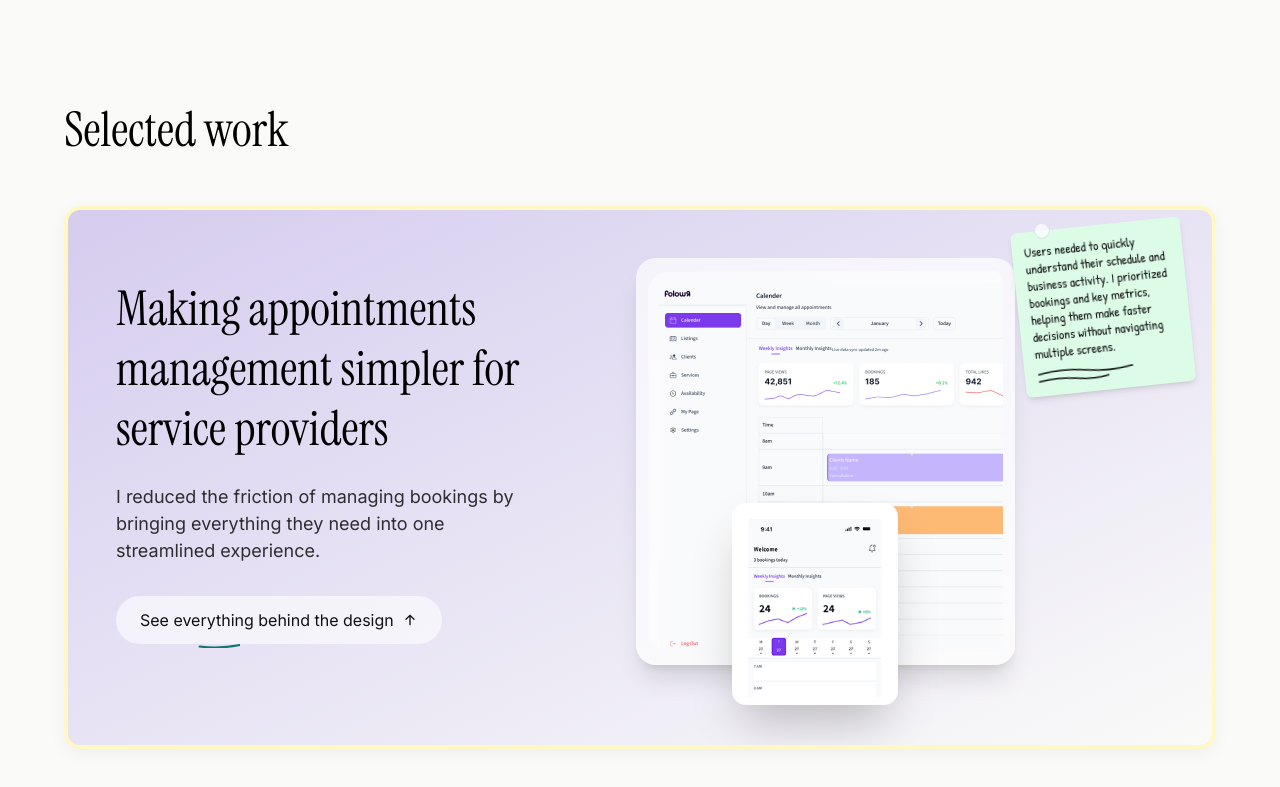
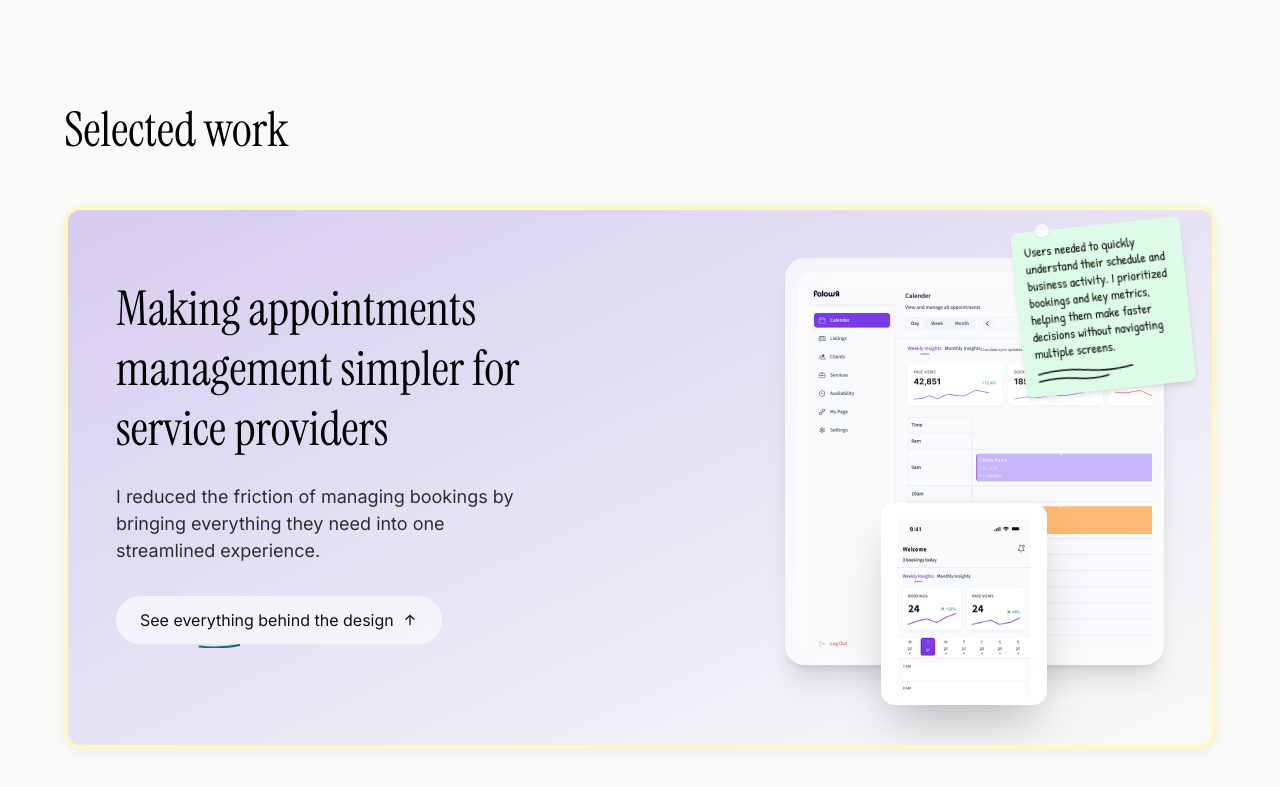
Before and after one commit to Ebunoluwaoyetunji/Portfolio, a React (Vite) app: page / in a window 1280 px wide. Shown: the part 547-1334 px from the top of the page. Built offline with nearby package versions, Linux system fonts and the light colour scheme.

Commit message:
Update Home.jsx

```diff
--- a/src/pages/Home.jsx
+++ b/src/pages/Home.jsx
@@ -86,8 +86,8 @@ export default function Home() {
                 </span>
               </div>
 
-              {/* Left-aligned, larger thumbnail cluster */}
-              <div className="relative flex justify-start pb-16 md:pb-0">
+              {/* Right-aligned thumbnail cluster */}
+              <div className="relative w-fit ml-auto pb-16 md:pb-0">
                 <div className="relative bg-white/70 rounded-images p-3 shadow-xl transition-transform duration-300 group-hover:-translate-y-1">
                   <img
                     src={appointmentDashboard}
```
